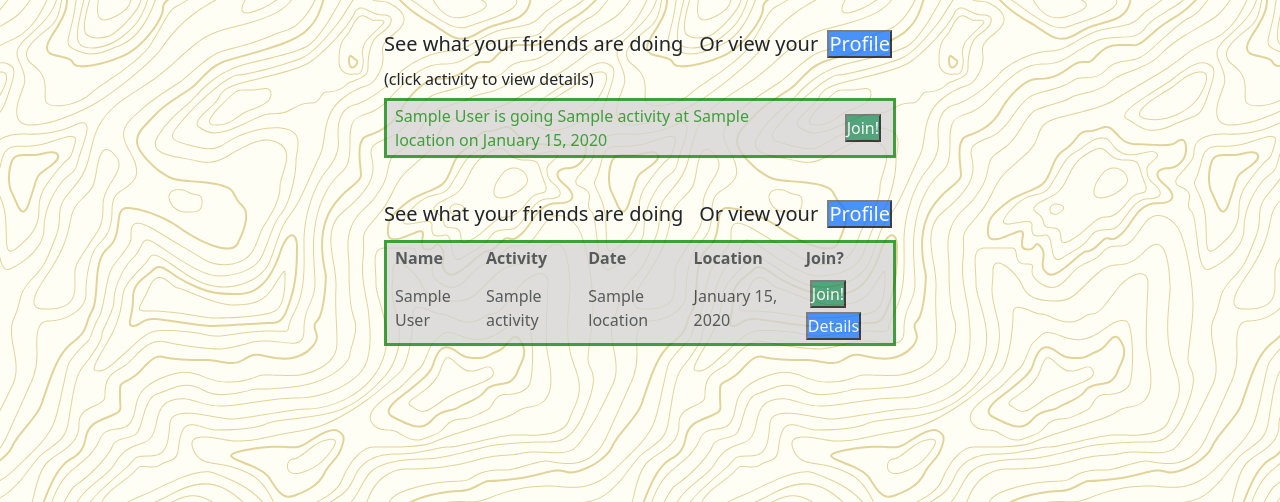
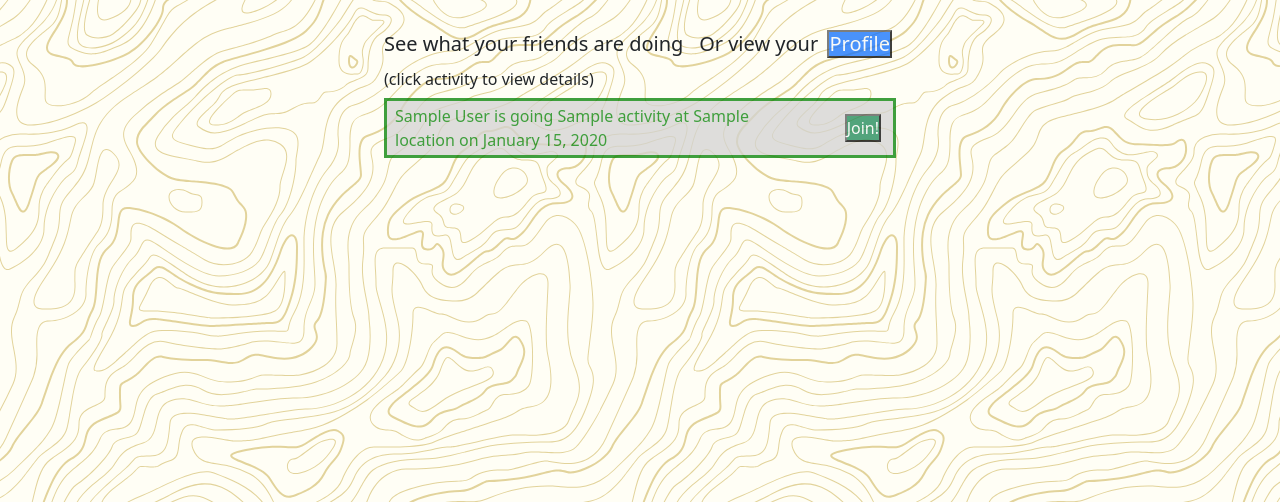
Before and after one commit to cgbridgewater/Projects_n_Algos, a Flask app: template p_n_a_solo/flask_app/templates/dashboard.html in a window 1280 px wide. Shown: the part 298-800 px from the top of the page. Run offline with Flask 3, Linux system fonts and the light colour scheme; the template is opened without the code that fills it: most values are stand-ins (such as "Sample title", 1, 10 or a date in 2020).

Commit message:
remove lower table

```diff
--- a/p_n_a_solo/flask_app/templates/dashboard.html
+++ b/p_n_a_solo/flask_app/templates/dashboard.html
@@ -50,36 +50,6 @@
             </table><!-- Table END -->
         </div>
 
-        <!-- main wrapper -->
-        <div class="wrapper">
-            <div class="flex">
-                <h5>See what your friends are doing</h5>
-                <h5>Or view your <button class="bg-primary m-1 opacity-75"><a href="/getoutside/athlete" class="text-decoration-none text-light">Profile</a></button></h5>
-            </div>
-            <!-- table -->
-            <table class="activity_table">
-                <tr>
-                    <th>Name</th>
-                    <th>Activity</th>
-                    <th>Date</th>
-                    <th>Location</th>
-                    <th>Join?</th>
-                </tr>
-                <tr>
-                <!-- loop through activities -->
-                {% for a in activities %}
-                    <td> {{a.creator.first_name}} {{a.creator.last_name}} </td>
-                    <td> {{a.activity}} </td>
-                    <td> {{a.location}} </td>
-                    <td> {{a.date.strftime("%B %e, %Y")}} </td>
-                    <td>
-                        <button class="bg-success m-1"><a href="#" class="text-decoration-none text-light">Join!</a></button>
-                        <button class="bg-primary"><a href="/getoutside/activity/" class="text-decoration-none text-light">Details</a></button>
-                    </td>
-                </tr>
-                {% endfor %}
-            </table><!-- Table END -->
-        </div>
     </main>
 </body>
 
```
